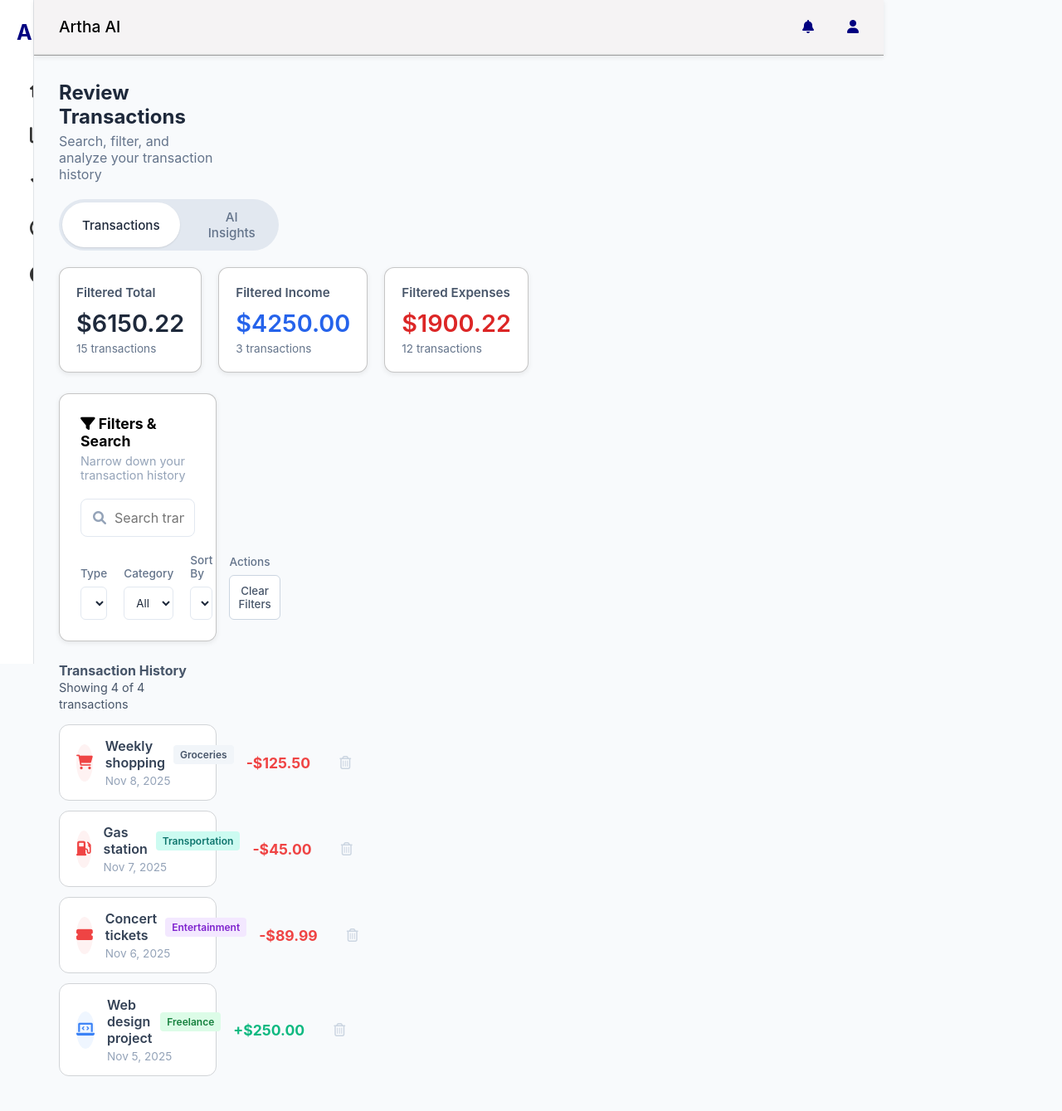
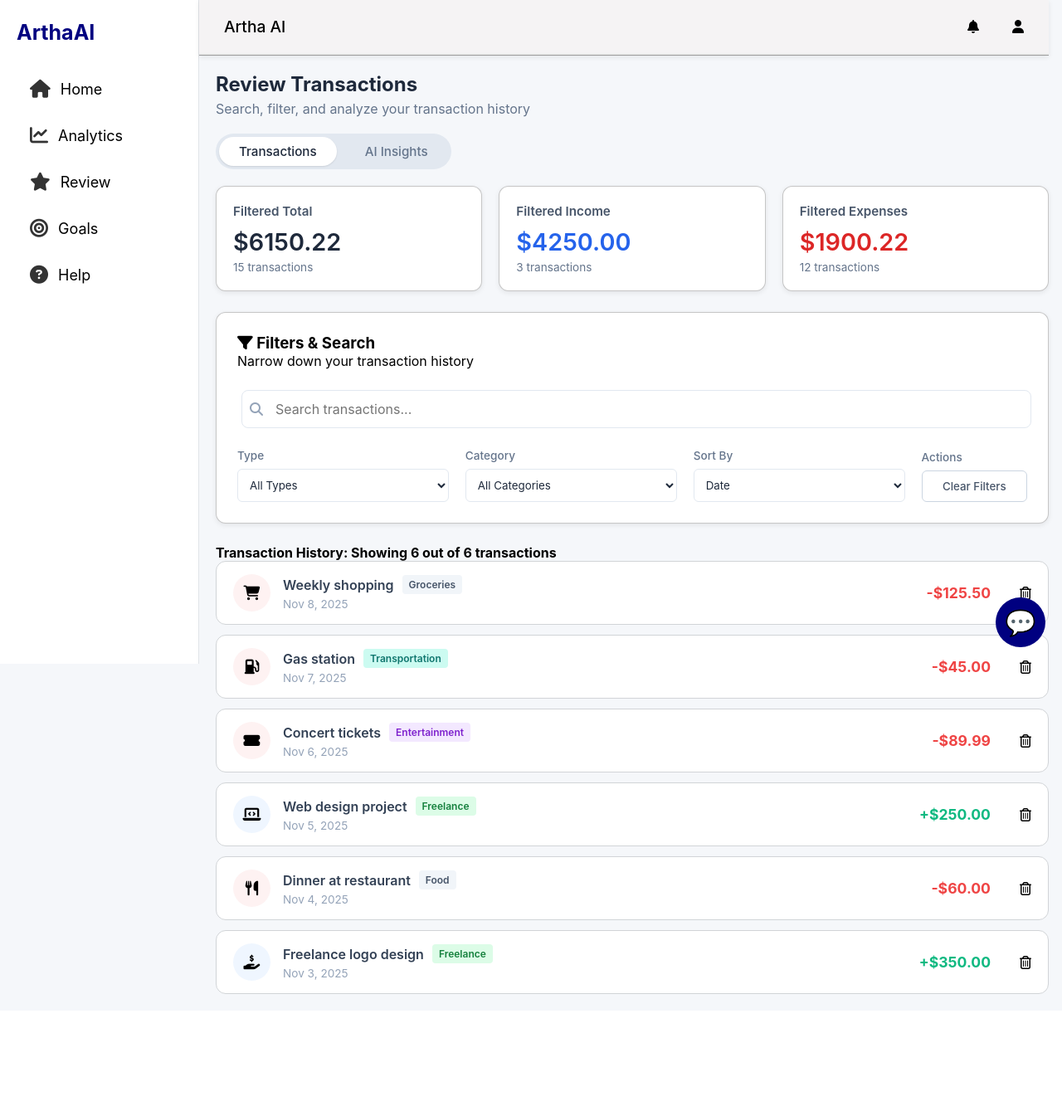
Before and after one commit to AnushaKhatri5/Artha-AI, a Django app: template myapp/templates/myapp/review.html in a window 1280 px wide; the page is wider, and only the part inside the window is pictured. Shown: that part at 83% size. After the commit the page ends 1198 px from the top of that part, so only its background shows below. Run offline with Django 3.2, Linux system fonts and the light colour scheme; the template is opened without the code that fills it, so the values that code supplies are empty.

Commit message:
Frontend with django done

```diff
--- /dev/null
+++ b/myapp/static/myapp/css/base.css
@@ -0,0 +1,4 @@
+*{
+color:black;
+font-family:'Segoe UI', Tahoma, Geneva, Verdana, sans-serif;
+}
--- a/myapp/static/myapp/css/headerstyle.css
+++ b/myapp/static/myapp/css/headerstyle.css
@@ -28,6 +28,7 @@ body
     font-size: larger;
     font-family: 'Segoe UI', Tahoma, Geneva, Verdana, sans-serif;
     font-weight:500;
+    color:black;
 }
 .icons
 {
--- a/myapp/static/myapp/css/review.css
+++ b/myapp/static/myapp/css/review.css
@@ -1,12 +1,11 @@
-@import url('https://cdnjs.cloudflare.com/ajax/libs/font-awesome/6.0.0/css/all.min.css');
+
 body {
-    margin: 0;
     padding: 0;
     font-family: 'Inter', sans-serif;
-    background-color: #f8fafc;
-
 }
-
+.review-page{
+    margin: 20px 0px 20px 20px;
+}
 .main-layout {
     display: grid;
     grid-template-columns: 250px 1fr;
--- a/myapp/static/myapp/js/loadheader.js
+++ b/myapp/static/myapp/js/loadheader.js
@@ -1,23 +1,38 @@
-document.addEventListener("DOMContentLoaded", function () {
+document.addEventListener("DOMContentLoaded", () => {
   const openuser = document.getElementById("openuser");
-    const usercontainer = document.getElementById("user-container");
+  const userContainer = document.getElementById("user-container");
+  const userContent = document.getElementById("user-content");
 
    // Safety check, if elements don't exist on current page, do nothing
-    if (!openuser || !usercontainer) return;
+    if (!openuser || !userContainer) return;
 
     // Open dropdown when clicking the user button/icon
-    openuser.addEventListener("click", function (e) {
-        e.stopPropagation(); // Prevent click from immediately closing
-        usercontainer.style.display = "block";
+    openuser.addEventListener("click", (e) => {
+    e.preventDefault();   //prevent href="#"
+    e.stopPropagation();  //ICON → DIALOG → OVERLAY → BODY → WINDOW.Prevents the click from going above overlay
+
+    fetch("/profile/")
+      .then(res => res.text())
+      .then(html => {
+        userContent.innerHTML = html;
+        userContainer.style.display = "block";
+
+    // profile.js logic's safe check and execution
+                if (typeof ProfileDialogs === "function") {
+                    ProfileDialogs();
+                }
+            });
   });
 
   // Close when clicking outside the dropdown
-    window.addEventListener("click", function () {
-        usercontainer.style.display = "none";
+  userContainer.addEventListener("click", (e) => {
+    if(e.target === userContainer){
+    userContainer.style.display = "none";}
   });
 
-    // Prevent closing when clicking inside the dropdown
-    usercontainer.addEventListener("click", function (e) {
+    // Prevents closing when clicking inside the dropdown
+  userContent.addEventListener("click", (e)=>{
     e.stopPropagation();
  });
+
 });
--- a/myapp/templates/myapp/base.html
+++ b/myapp/templates/myapp/base.html
@@ -6,9 +6,10 @@
     <meta name="viewport" content="width=device-width, initial-scale=1.0">
     <title>{% block title %}Artha AI{% endblock %}</title>
     <link rel="stylesheet" href="https://cdnjs.cloudflare.com/ajax/libs/font-awesome/6.5.0/css/all.min.css">
-
+    <link rel="stylesheet" href="{% static 'myapp/css/base.css' %}">
     <link rel="stylesheet" href="{% static 'myapp/css/navbar.css' %}">
     <link rel="stylesheet" href="{% static 'myapp/css/headerstyle.css' %}">
+    <link rel="stylesheet" href="{% static 'myapp/css/profile.css' %}">
 
     {% block extra_css %}
     {% endblock %}
@@ -21,11 +22,12 @@
         {% include 'myapp/header.html' %}
         {% block content %}
         {% endblock %}
-
+        {% include 'myapp/chatbot.html' %}
     </main>
 
     <script src="{% static 'myapp/js/loadheader.js' %}"></script>
     <script src="{% static 'myapp/js/navbar.js' %}"></script>
+    <script src="{% static 'myapp/js/profile.js' %}"></script>
 
     {% block extra_js %}
     {% endblock %}
--- a/myapp/templates/myapp/chatbot.html
+++ b/myapp/templates/myapp/chatbot.html
@@ -5,7 +5,7 @@
     <meta charset="UTF-8">
     <meta name="viewport" content="width=device-width, initial-scale=1.0">
     <title>Chatbot</title>
-    <link rel="stylesheet" href="/css/chatstyle.css">
+    <link rel="stylesheet" href="{% static 'myapp/css/chatstyle.css' %}">
 </head>
 <body>
     <div id="chatbot-icon">
--- a/myapp/templates/myapp/header.html
+++ b/myapp/templates/myapp/header.html
@@ -5,7 +5,7 @@
         </div>
         <ul class="icons">
             <li><a href="#"><i class="fas fa-bell"></i></a></li>
-             <li><a><i class="fas fa-user" id="openuser"></i></a> </li>
+             <li><a href="#"><i class="fas fa-user" id="openuser"></i></a> </li>
         </ul>
     </nav>
 
--- a/myapp/templates/myapp/review.html
+++ b/myapp/templates/myapp/review.html
@@ -1,19 +1,27 @@
 {% extends 'myapp/base.html' %}
 {% load static %}
-{% block title %} Review page {% endblock %}
+
+{% block title %} Review Page {% endblock %}
+
+{% block extra_css %}
+<link rel="stylesheet" href="{% static 'myapp/css/review.css' %}">
+{% endblock %}
+
 {% block content %}
-    <div class="main-layout">
-        <div class="content-area">
-            <main class="dashboard-container">
+<div class="review-page">
+
+
     <div class="page-header">
-                    <h2>Review Transactions</h2>
-                    <p>Search, filter, and analyze your transaction history</p>
+    <h2 style="font-size: 24px;">Review Transactions</h2>
+        <p style="font-size: 16px;">Search, filter, and analyze your transaction history</p>
     </div>
+
 
     <div class="tabs">
         <button class="tab-btn active" onclick="openTab('transactions')">Transactions</button>
         <button class="tab-btn" onclick="openTab('ai-insights')">AI Insights</button>
     </div>
+
 
     <div id="transactions-view">
 
@@ -35,31 +43,43 @@
             </div>
         </div>
 
+        <!-- Filter Section -->
         <div class="card filter-section">
             <div class="filter-header">
-                            <div>
-                                <h3 style="margin:0; font-size:1.1rem;"><i class="fas fa-filter"></i> Filters & Search</h3>
-                                <p style="margin:5px 0 0; color:#94a3b8; font-size:0.9rem;">Narrow down your transaction history</p>
+                <h3><i class="fas fa-filter"></i> Filters & Search</h3>
+                <p>Narrow down your transaction history</p>
             </div>
-                        </div>
-
             <div class="search-row">
                 <i class="fas fa-search search-icon"></i>
-                            <input type="text" placeholder="Search transactions..." class="search-input">
+                <input type="text" class="search-input" placeholder="Search transactions...">
             </div>
-
             <div class="filter-controls">
                 <div class="filter-group">
                     <label>Type</label>
-                                <select><option>All Types</option></select>
+                    <select>
+                        <option>All Types</option>
+                        <option>Income</option>
+                        <option>Expense</option>
+                    </select>
                 </div>
                 <div class="filter-group">
                     <label>Category</label>
-                                <select><option>All Categories</option></select>
+                    <select>
+                        <option>All Categories</option>
+                        <option>Groceries</option>
+                        <option>Transportation</option>
+                        <option>Entertainment</option>
+                        <option>Freelance</option>
+                        <option>Housing</option>
+                    </select>
                 </div>
                 <div class="filter-group">
                     <label>Sort By</label>
-                                <select><option>Date</option></select>
+                    <select>
+                        <option>Date</option>
+                        <option>Amount</option>
+                        <option>Category</option>
+                    </select>
                 </div>
                 <div class="filter-group action-group">
                     <label>Actions</label>
@@ -68,9 +88,11 @@
             </div>
         </div>
 
+        <!-- Transaction List -->
         <div class="transaction-list-container">
-                        <h4 style="color:#475569; margin-bottom:15px;">Transaction History <span style="font-weight:normal; font-size:0.9rem;">Showing 4 of 4 transactions</span></h4>
+            <h4>Transaction History: <span class="text-muted">Showing 6 out of 6 transactions</span></h4>
 
+            <!-- Example Transactions -->
             <div class="trans-item">
                 <div class="trans-icon red-bg"><i class="fas fa-shopping-cart"></i></div>
                 <div class="trans-details">
@@ -111,8 +133,29 @@
                 <div class="trans-action"><i class="far fa-trash-alt"></i></div>
             </div>
 
+            <div class="trans-item">
+                <div class="trans-icon red-bg"><i class="fas fa-utensils"></i></div>
+                <div class="trans-details">
+                    <div class="trans-name">Dinner at restaurant <span class="badge gray">Food</span></div>
+                    <div class="trans-date">Nov 4, 2025</div>
+                </div>
+                <div class="trans-amount red">-$60.00</div>
+                <div class="trans-action"><i class="far fa-trash-alt"></i></div>
+            </div>
+
+            <div class="trans-item">
+                <div class="trans-icon blue-bg"><i class="fas fa-hand-holding-usd"></i></div>
+                <div class="trans-details">
+                    <div class="trans-name">Freelance logo design <span class="badge green">Freelance</span></div>
+                    <div class="trans-date">Nov 3, 2025</div>
+                </div>
+                <div class="trans-amount green">+$350.00</div>
+                <div class="trans-action"><i class="far fa-trash-alt"></i></div>
             </div>
         </div>
+
+    </div>
+
 
            <div id="ai-insights-view" style="display: none;">
 
@@ -290,23 +333,17 @@
             </main>
         </div>
     </div>
+
 {% endblock %}
-
-{% block extra_css %}
-<link rel="stylesheet" href="{% static 'myapp/css/review.css' %}">
-{% endblock %}
-
-
 
 {% block extra_js %}
 <script>
-        // Function to Switch Transactions and AI Insights
 function openTab(tabName) {
     const transactionsView = document.getElementById('transactions-view');
     const aiView = document.getElementById('ai-insights-view');
     const buttons = document.querySelectorAll('.tab-btn');
 
-            if (tabName === 'transactions') {
+    if(tabName === 'transactions') {
         transactionsView.style.display = 'block';
         aiView.style.display = 'none';
         buttons[0].classList.add('active');
@@ -319,23 +356,7 @@
     }
 }
 
-        // Function to Load External HTML (Header/Nav)
-        async function loadComponent(elementId, filePath) {
-            try {
-                const response = await fetch(filePath);
-                if (!response.ok) throw new Error(`Could not load ${filePath}`);
-                const html = await response.text();
-                document.getElementById(elementId).innerHTML = html;
-            } catch (error) {
-                console.error("Error loading component:", error);
-                document.getElementById(elementId).innerHTML = `<p style='color:red; padding:20px;'>Error: Could not load ${filePath}. <strong>Please use Live Server.</strong></p>`;
-            }
-        }
-
-
-        document.addEventListener("DOMContentLoaded", () => {
-
-            // Set initial tab to transactions if needed, or rely on style="display: none;"
+document.addEventListener('DOMContentLoaded', () => {
     openTab('transactions');
 });
 </script>
--- a/myapp/templates/myapp/signin.html
+++ b/myapp/templates/myapp/signin.html
@@ -5,7 +5,8 @@
     <meta charset="UTF-8">
     <meta name="viewport" content="width=device-width, initial-scale=1.0">
     <title>Finance Tracker – Login</title>
-    <link rel="stylesheet" href="/css/signup.css">
+    <link rel="stylesheet" href="{% static 'myapp/css/signup.css' %}">
+
 </head>
 <body>
 
@@ -71,7 +72,7 @@
 
             <p class="bottom-text">
                 Don't have an account?
-                <a href="signup.html">Sign up</a>
+                <a href="{% url 'signup' %}">Sign up</a>
             </p>
         </div>
     </div>
--- a/myapp/templates/myapp/signup.html
+++ b/myapp/templates/myapp/signup.html
@@ -5,7 +5,8 @@
     <meta charset="UTF-8">
     <meta name="viewport" content="width=device-width, initial-scale=1.0">
     <title>Finance Tracker – Sign Up</title>
-    <link rel="stylesheet" href="/css/signup.css">
+    <link rel="stylesheet" href="{% static 'myapp/css/signup.css' %}">
+
 </head>
 <body>
 
@@ -94,7 +95,7 @@
 
         <p class="bottom-text">
             Already have an account?
-            <a href="signin.html">Sign In</a>
+            <a href="{% url 'signin' %}">Sign In</a>
         </p>
     </div>
 </div>
```
Also changed, not shown: myapp/static/myapp/js/profile.js (+40 -19 lines), myapp/templates/myapp/profile.html (+4 -15 lines), myapp/urls.py (+8 -0 lines), myapp/views.py (+15 -0 lines), myapp/templates/myapp/settings.html (added). Lines whose indentation alone changed are shown as unchanged.
